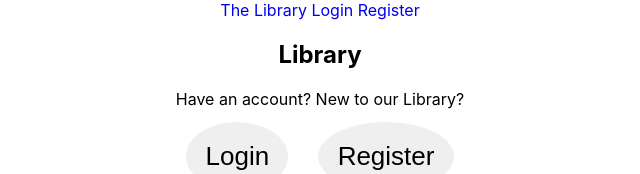
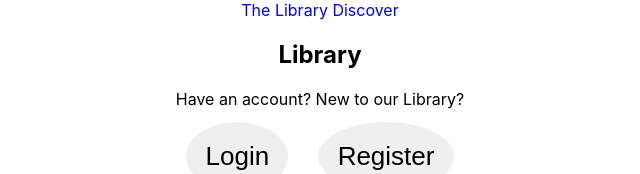
Before and after one commit to Segedu/React-Library-Project, a React (Vite) app in the folder Library_Project/: page / in a window 1280 px wide. Shown: the top 174 px of the page, without its empty margins (320-960 px from the left). Built offline with nearby package versions, Linux system fonts and the light colour scheme; no server answers.

Commit message:
set login and register dialog

```diff
--- a/Library_Project/src/App.jsx
+++ b/Library_Project/src/App.jsx
@@ -35,6 +35,7 @@ function App({ bookRate }) {
 
   return (
     <BrowserRouter>
+
       {showDialog ? <Login setShowDialog={setShowDialog} showDialog={showDialog} setAuth={setAuth} /> : ""}
       {showRegisterDialog ? <Register setShowRegisterDialog={setShowRegisterDialog} showRegisterDialog={showRegisterDialog} setAuth={setAuth} /> : ""}
 
@@ -42,8 +43,10 @@ function App({ bookRate }) {
         {!auth ? (
           <>
             <Link to="/">The Library</Link><span> </span>
-            <Link to="/Login">Login</Link><span> </span>
-            <Link to="/Register">Register</Link><span></span>
+            <Link to="/Search">Discover</Link><span> </span>
+
+            {/* <Link to="/Login">Login</Link><span> </span> */}
+            {/* <Link to="/Register">Register</Link><span></span> */}
           </>) : <Redirect to="/Search" />}
         {auth ? (<>
           <Link to="/Search">Discover</Link><span> </span>
--- a/Library_Project/src/screens/Login/Login.jsx
+++ b/Library_Project/src/screens/Login/Login.jsx
@@ -1,7 +1,7 @@
-import { style } from "@mui/system";
+// import { style } from "@mui/system";
 import axios from "axios";
 import { useState, useEffect } from "react";
-import { Redirect } from "react-router-dom";
+// import { Redirect } from "react-router-dom";
 import { API_KEY } from '../../../logic/key';
 import './Login.css';
 
@@ -13,7 +13,6 @@ const Login = ({ setAuth, showDialog, setShowDialog }) => {
     // const [isRedirect, setIsRedirect] = useState(false);
 
     const LOCAL_STORAGE_AUTH_KEY = "auth";
-
 
     useEffect(getLocalStorageData, [email])
 
@@ -44,11 +43,12 @@ const Login = ({ setAuth, showDialog, setShowDialog }) => {
     return (
         <div className="Form">
             <dialog open={showDialog ? 'open' : 'close'}>
+                <button onClick={() => { setShowDialog(false) }}>X</button>
                 <h3>Login Here</h3>
-                <button onClick={() => { setShowDialog(false) }}>X</button>
                 <form onSubmit={(e) => {
                     e.preventDefault(),
                         login()
+                        setShowDialog(false)
                 }}>
                     <input type="email" placeholder="Enter Your Email" onChange={(e) => { setEmail(e.target.value) }} /><br></br>
                     <input type="password" placeholder="Enter Your Password" onChange={(e) => { setPassword(e.target.value) }} /><br></br>
--- a/Library_Project/src/screens/Register/Register.jsx
+++ b/Library_Project/src/screens/Register/Register.jsx
@@ -46,6 +46,7 @@ const Register = ({ setAuth, showRegisterDialog, setShowRegisterDialog }) => {
                     e.preventDefault();
                     if (password === confirmPassword) {
                         register()
+                        setShowRegisterDialog(false)
                     } else {
                         alert("incorrect password")
                     }
```
